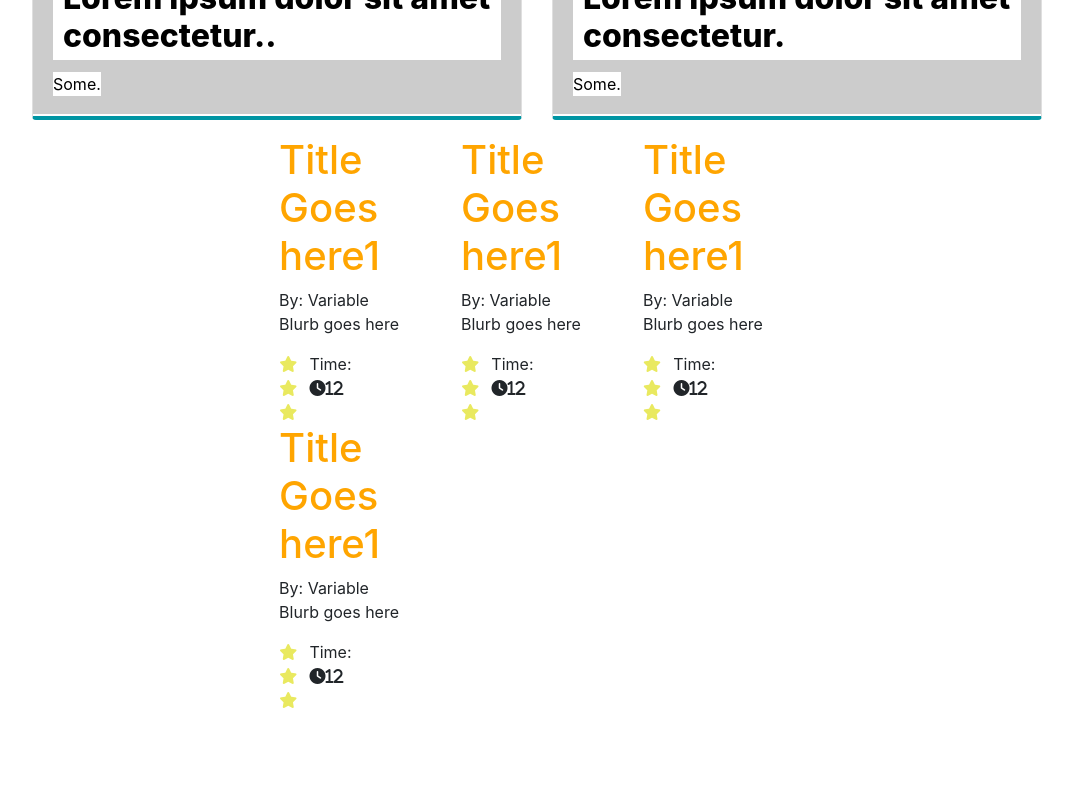
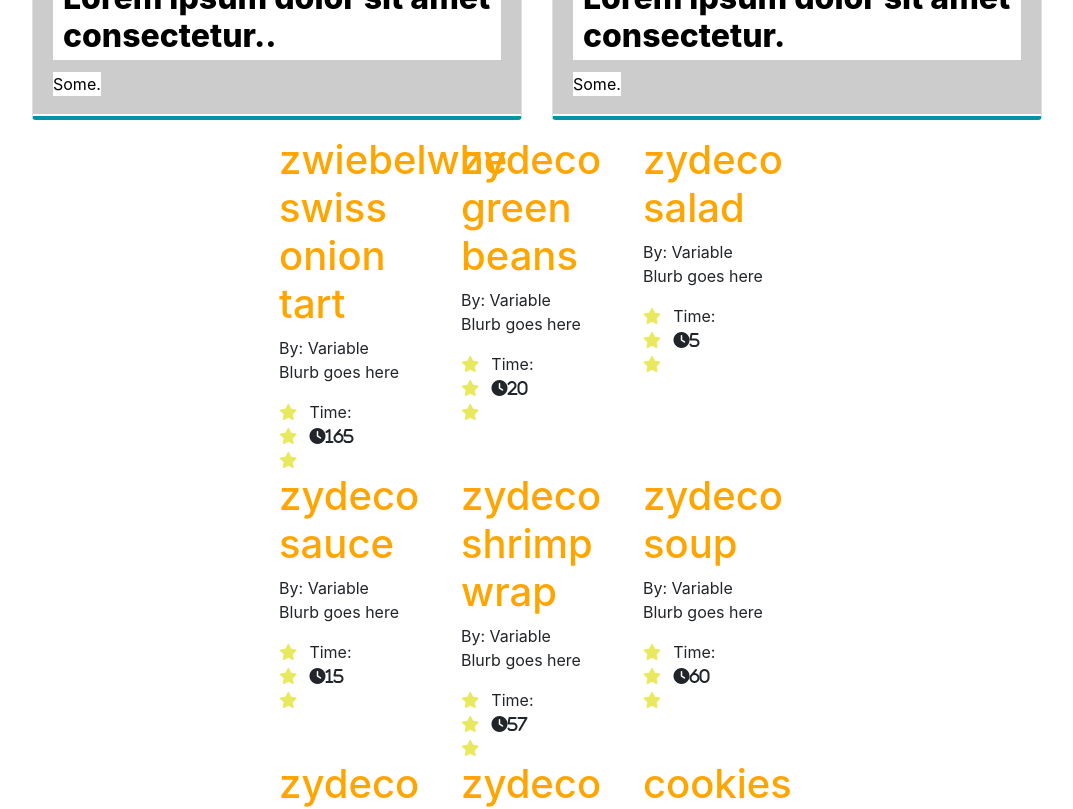
Before and after one commit to davidva123/foodclone, a React (Create React App) app: page / in a window 1280 px wide. Shown: the part 560-1369 px from the top of the page, without its empty margins (103-1176 px from the left). Before the commit the page ends 1272 px from the top, so only its background shows below. Built offline with nearby package versions, Linux system fonts and the light colour scheme.

Commit message:
getting dummy data to render on the page

```diff
--- a/src/components/RecipeCard/RecipeCard.jsx
+++ b/src/components/RecipeCard/RecipeCard.jsx
@@ -3,10 +3,13 @@ import StarRating from "../StarRating/StarRating";
 import CookTime from "../CookTime/CookTime";
 import "./RecipeCard.scss";
 
-export const RecipeCard = () => {
+export const RecipeCard = (props) => {
+console.log('Recipe >>',props.recipe);
+const {name,n_step, minutes} = props.recipe;
+
   return (
     <div className="RecipeCard col-md-4">
-      <h1>Title Goes here1</h1>
+      <h1>{name}</h1>
       <span>By: Variable</span>
       <p>Blurb goes here</p>
       <div className="row">
@@ -15,7 +18,7 @@ export const RecipeCard = () => {
         </span>
         <span className="col-lg-2">
           <p>
-            Time: <CookTime cookTime={12} />
+            Time: <CookTime cookTime={minutes} />
           </p>
         </span>
       </div>
--- a/src/components/RecipeList/RecipeList.jsx
+++ b/src/components/RecipeList/RecipeList.jsx
@@ -1,19 +1,22 @@
-import React, { Component } from "react";
+import React, { useContext } from "react";
 import RecipeListFilter from "../RecipeListFilter/RecipeListFilter";
 import { RecipeCard } from "../RecipeCard/RecipeCard";
-
+import { RecipeContext } from "../../contexts/RecipeContext";
 export const RecipeList = () => {
-  // const recipes = useRecipes();
+  const recipes = useContext(RecipeContext);
   return (
     <div className=" recipe-list row justify-content-md-center ">
       <div className="col col-lg-5">
         {/* <RecipeListFilter />  removed due to nonuse */}
-        {/* {recipes.map(recipe => <RecipeCard recipe={recipe}/>)} */}
+
         <div className=" row  ">
-          <RecipeCard starRating={1} />
+          {/* <RecipeCard starRating={1} />
           <RecipeCard starRating={2} />
           <RecipeCard starRating={3} />
           <RecipeCard starRating={4.5} />
+
+           */}
+        {recipes.map(recipe => <RecipeCard recipe={recipe}/>)}
         </div>
       </div>
     </div>
```
